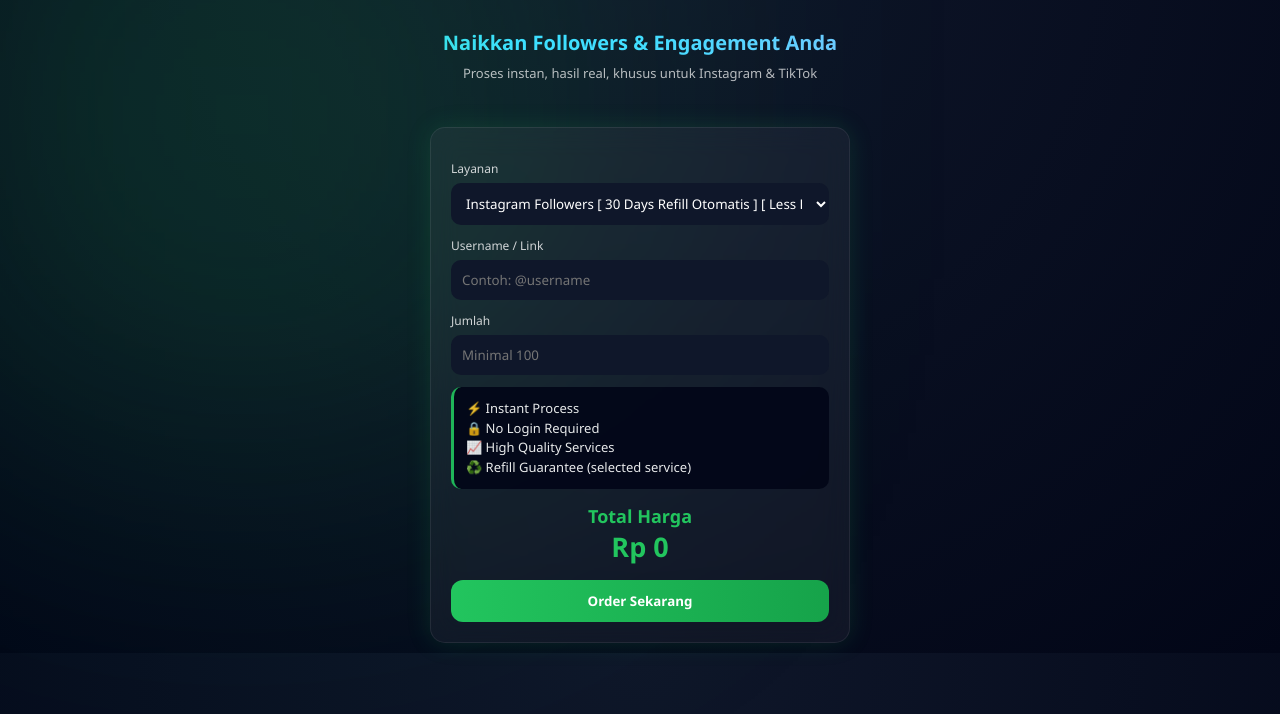
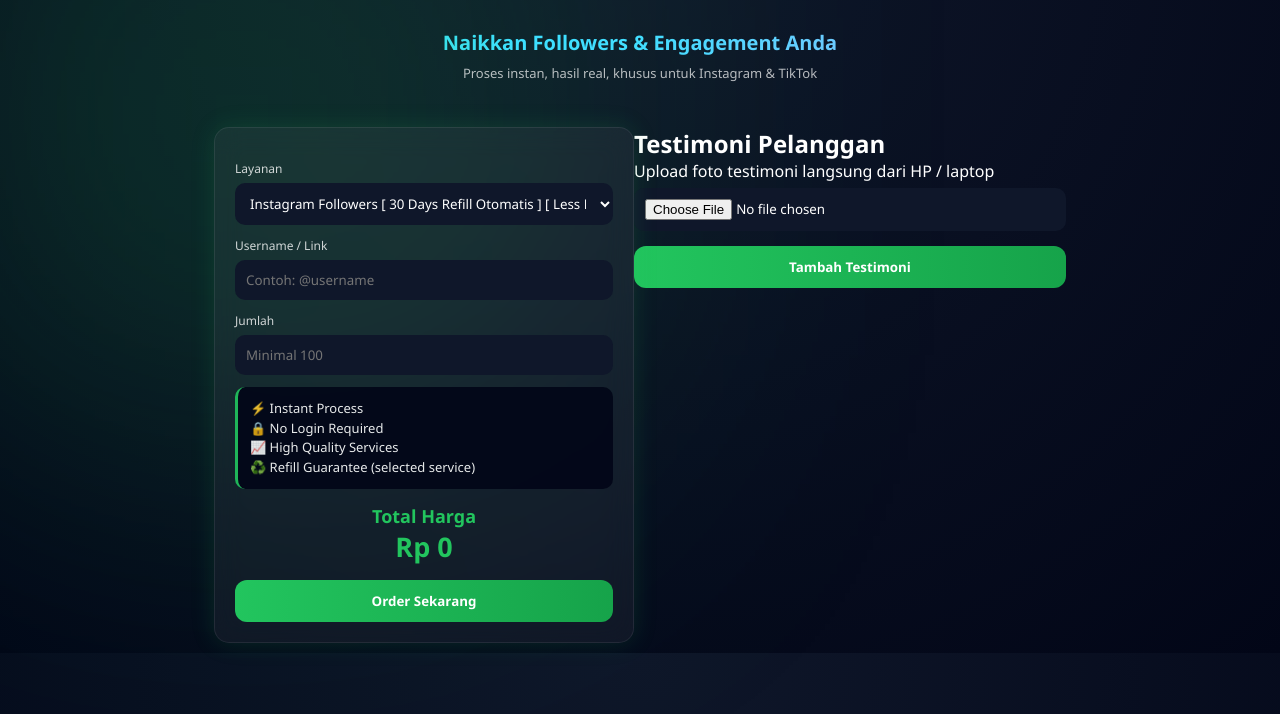
Before and after one commit to iqbal5633/smm.dzuragan, a plain HTML site: page index.html in a window 1280 px wide. Shown: the part 70-784 px from the top of the page. Drawn offline with Linux system fonts and the light colour scheme.

Commit message:
index.html

```diff
--- a/index.html
+++ b/index.html
@@ -81,6 +81,21 @@
     <button id="orderBtn">Order Sekarang</button>
 
   </div>
+
+  <!-- TESTIMONI -->
+<section class="testimoni">
+  <h2>Testimoni Pelanggan</h2>
+  <p class="sub">Upload foto testimoni langsung dari HP / laptop</p>
+
+  <!-- UPLOAD -->
+  <div class="upload-box">
+    <input type="file" id="uploadTesti" accept="image/*">
+    <button onclick="addTestimoni()">Tambah Testimoni</button>
+  </div>
+
+  <!-- GALERI -->
+  <div id="testiGrid" class="testi-grid"></div>
+</section>
 </section>
 
 <!-- MODAL -->
```
